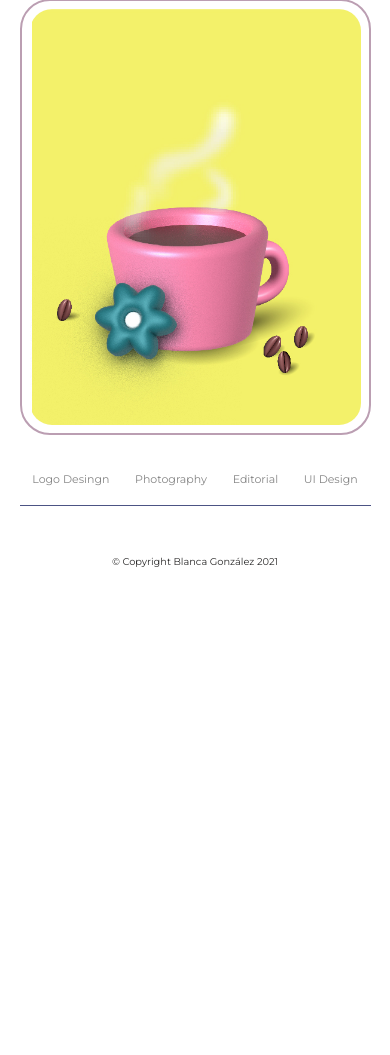
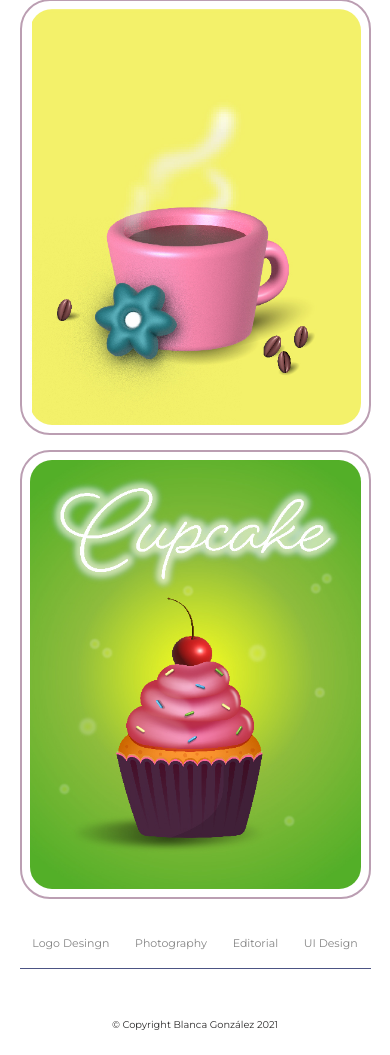
Before and after one commit to blan-kiss/Portfolio, a PHP site: page /html/illustrations.html in a window 390 px wide. Shown: the part 2680-3735 px from the top of the page. Before the commit the page ends 3247 px from the top, so only its background shows below. Run offline with PHP 8.4, Linux system fonts and the light colour scheme.

Commit message:
feature: add cupcake

```diff
--- a/css/illustration.css
+++ b/css/illustration.css
@@ -250,6 +250,27 @@ body {
     }
 
     #img_G {
+
+        padding: 8px;
+        width: 100%;
+        margin-right: 0;
+        border-radius: 30px;
+
+    }
+
+
+    .box_H {
+        width: 100%;
+        background-color: rgba(255, 255, 255, 0.514);
+        display: flex;
+        justify-content: center;
+        border-radius: 30px;
+        border: 2px  solid #bb9eb2;
+        margin-top: 15px;
+
+    }
+
+    #img_H {
 
         padding: 8px;
         width: 100%;
--- a/html/illustrations.html
+++ b/html/illustrations.html
@@ -115,6 +115,10 @@
                     <img id="img_G" src="../imgs/cafe-3d-small.jpg" alt="Hotcakes">
                 </a>
 
+                <a class="box_H" href="../imgs/cupcakes-3d-big.jpg" data-lightbox="image-1" data-title="Cupcakes">
+                    <img id="img_H" src="../imgs/cupcake-3d-small.jpg" alt="Cupcakes">
+                </a>
+
 
 
             </div>
```
Also changed, not shown: imgs/cupcake-3d-small.jpg (added), imgs/cupcakes-3d-big.jpg (added).
